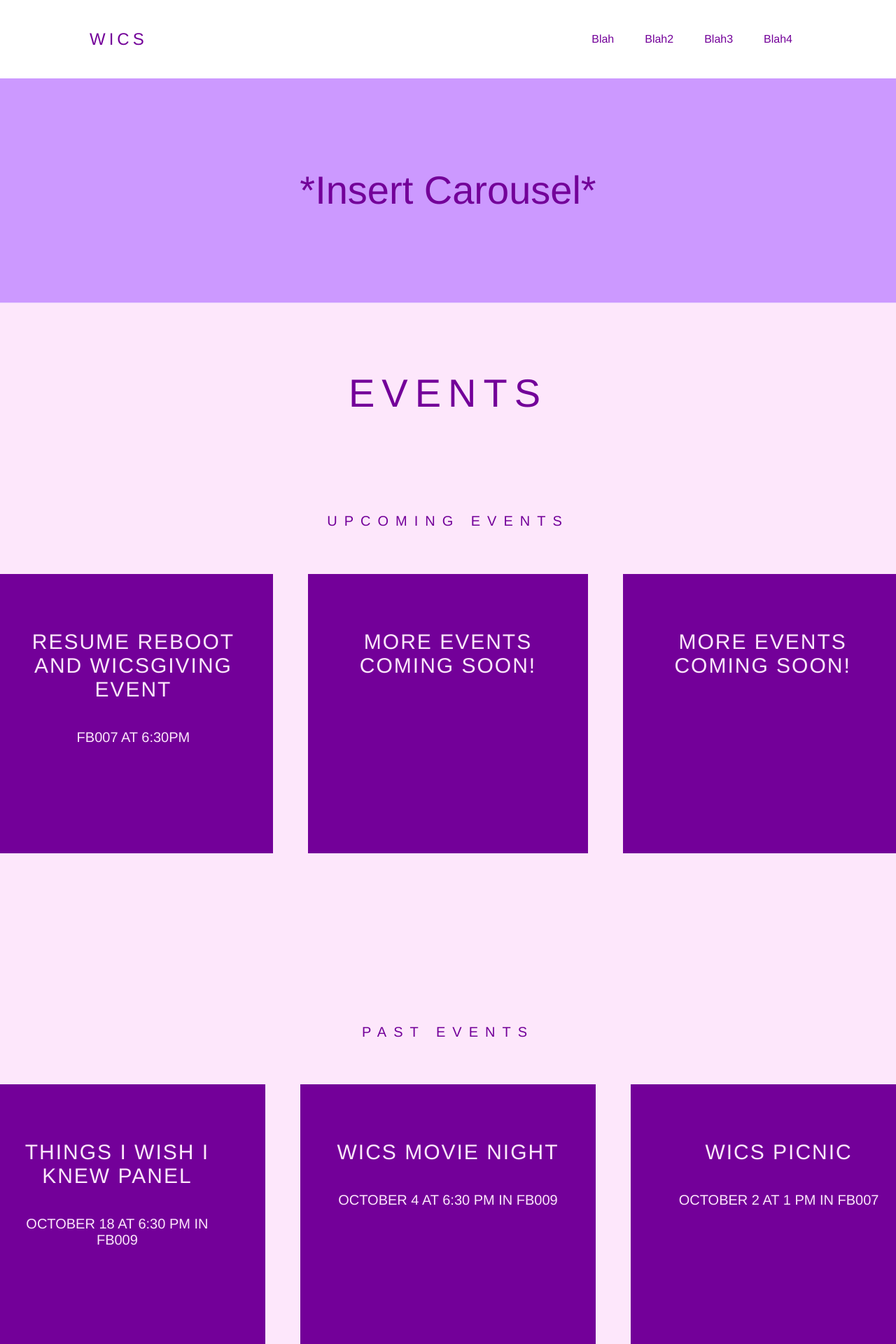
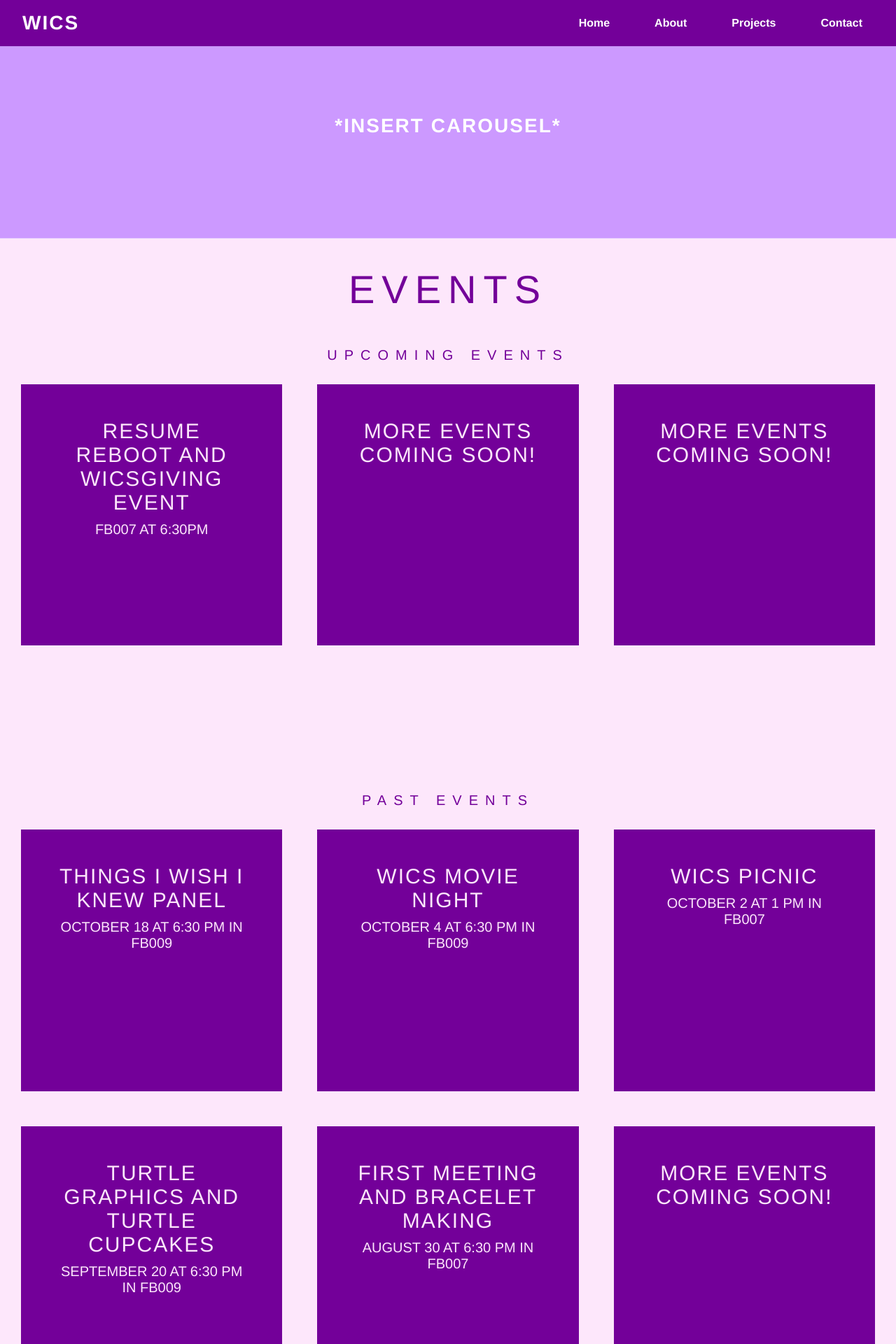
Before and after one commit to uncwics/uncwics.github.io, a PHP site: page /events.html in a window 1280 px wide. Shown: the top 1920 px of the page at 70% size. Run offline with PHP 8.4, Linux system fonts and the light colour scheme; some libraries are stand-ins or nearby versions.

Commit message:
added the events page DONE

```diff
--- a/events.html
+++ b/events.html
@@ -7,22 +7,21 @@
     <meta name="viewport" content="width=device-width, initial-scale=1, maximum-scale=1, minimum-scale=1" />
 
     <link rel="stylesheet" type="text/css" href="events.css">
+    <script src="https://code.jquery.com/jquery-1.10.2.js"></script>
 </head>
 
 <body>
  <!-- hello -->
     <header>
-        <div class="logo">
-            <h4>WiCS</h4>
+        <div id="nav-placeholder">
+
         </div>
-        <nav>
-            <ul class="nav_links">
-                <li><a href="#">Blah</a></li>
-                <li><a href="#">Blah2</a></li>
-                <li><a href="#">Blah3</a></li>
-                <li><a href="#">Blah4</a></li>
-            </ul>
-        </nav>
+
+        <script>
+        $(function(){
+          $("#nav-placeholder").load("main.html");
+        });
+        </script>
     </header>
     <section class="s1">
         <div class="main-container">
--- a/main.css
+++ b/main.css
@@ -10,7 +10,7 @@
     font-family: 'Fira sans', sans-serif;
 
 }
-.container {
+.container1 {
     max-width: 1280px;
     margin: 0 auto;
     display: flex;
--- a/main.html
+++ b/main.html
@@ -10,11 +10,11 @@
 <body>
     <!-- nav bar-->
     <nav>
-        <div class="container">
+        <div class="container1">
             <h1>Wics</h1>
             <div class="menu">
-                <a href="#" class="is-active">Home</a>
-                <a href="#">About</a>
+                <a href="index.html">Home</a>
+                <a href="events.html">About</a>
                 <a href="#">Projects</a>
                 <a href="#">Contact</a>
             </div>
```
